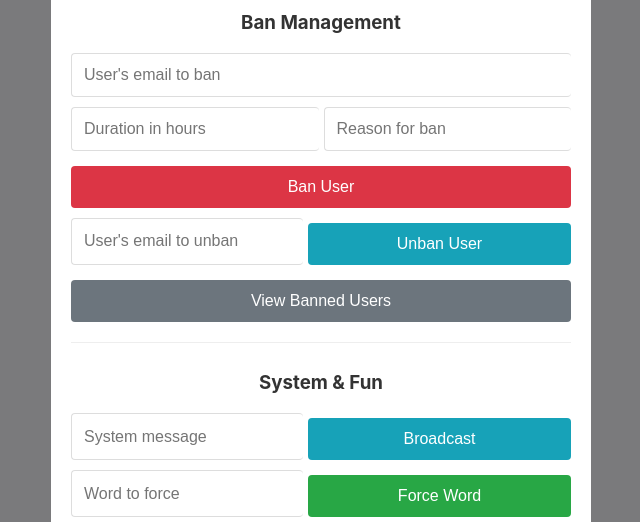
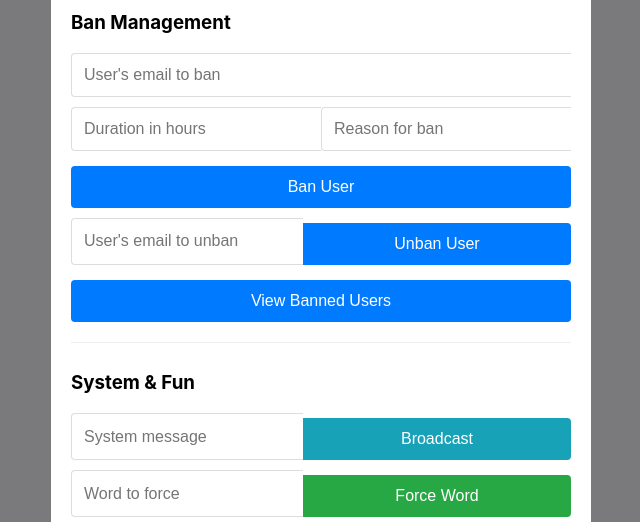
Before and after one commit to thecheesemister/musicvis, a plain HTML site: page index.html in a window 1280 px wide. Shown: the part 278-800 px from the top of the page, without its empty margins (319-959 px from the left). Drawn offline with Linux system fonts and the light colour scheme; no server answers.

Commit message:
Update styles.css

```diff
--- a/styles.css
+++ b/styles.css
@@ -1,6 +1,6 @@
 body { font-family: -apple-system, BlinkMacSystemFont, "Segoe UI", Roboto, Helvetica, Arial, sans-serif; background-color: #f4f4f8; margin: 0; display: flex; justify-content: center; align-items: center; height: 100vh; }
 #login-page, #chat-page { width: 100%; max-width: 400px; background: white; border-radius: 8px; box-shadow: 0 4px 12px rgba(0,0,0,0.1); overflow: hidden; }
-h1, h2, h3 { text-align: center; color: #333; }
+h1, h2 { text-align: center; color: #333; }
 .form { padding: 20px; display: flex; flex-direction: column; gap: 15px; }
 input { padding: 12px; border: 1px solid #ddd; border-radius: 4px; font-size: 16px; }
 button { padding: 12px; border: none; border-radius: 4px; background-color: #007bff; color: white; font-size: 16px; cursor: pointer; transition: background-color 0.2s; }
@@ -20,19 +20,24 @@ button:hover { background-color: #0056b3; }
 .message.received { background-color: #e9e9eb; color: black; align-self: flex-start; }
 .message-username { font-weight: bold; color: #555; margin-right: 6px; }
 .message.sent .message-username { color: white; }
+
+/* --- NEW ADMIN PANEL STYLES --- */
 #admin-panel-button { background-color: #ffc107; color: black; margin: 0 10px; }
 #admin-panel { position: fixed; top: 0; left: 0; width: 100%; height: 100%; background-color: rgba(0,0,0,0.5); z-index: 100; display: flex; justify-content: center; align-items: center; }
 .admin-panel-content { background: white; padding: 20px; border-radius: 8px; width: 90%; max-width: 500px; position: relative; }
 .close-btn { position: absolute; top: 10px; right: 20px; font-size: 28px; font-weight: bold; cursor: pointer; }
 .admin-command-group { margin-bottom: 20px; border-top: 1px solid #eee; padding-top: 10px; }
-.admin-input-group { display: flex; margin: 10px 0; gap: 5px; }
-.admin-input-group input { flex-grow: 1; border-right: none; border-radius: 4px; }
-.admin-input-group button { border-radius: 4px; }
+.admin-input-group { display: flex; margin: 10px 0; }
+.admin-input-group input { flex-grow: 1; border-right: none; border-radius: 4px 0 0 4px; }
+.admin-input-group button { border-radius: 0 4px 4px 0; }
 .admin-command-group button { width: 100%; margin-top: 5px; }
-#admin-clear-chat-btn, #admin-mute-user-btn, #admin-ban-btn { background-color: #dc3545; }
-#admin-unmute-user-btn, #admin-broadcast-btn, #admin-unban-btn { background-color: #17a2b8; }
-#admin-force-word-btn, #admin-party-mode-btn { background-color: #28a745; }
-#admin-view-bans-btn, #admin-view-muted-btn { background-color: #6c757d; }
+#admin-clear-chat-btn, #admin-mute-user-btn { background-color: #dc3545; } /* Red for danger */
+#admin-unmute-user-btn, #admin-broadcast-btn { background-color: #17a2b8; } /* Blue for info */
+#admin-force-word-btn, #admin-party-mode-btn { background-color: #28a745; } /* Green for fun */
+
+/* --- NEW MESSAGE EFFECT STYLES --- */
 .system-message { background-color: #ffc107 !important; color: black !important; align-self: center !important; }
 .party-message { animation: party-colors 1s infinite; }
-@keyframes party-colors { 0% { background-color: #ff4d4d; } 25% { background-color: #4dffff; } 50% { background-color: #4dff4d; } 75% { background-color: #ffff4d; } 100% { background-color: #ff4dff; } }
+@keyframes party-colors {
+    0% { background-color: #ff4d4d; } 25% { background-color: #4dffff; } 50% { background-color: #4dff4d; } 75% { background-color: #ffff4d; } 100% { background-color: #ff4dff; }
+}
```
